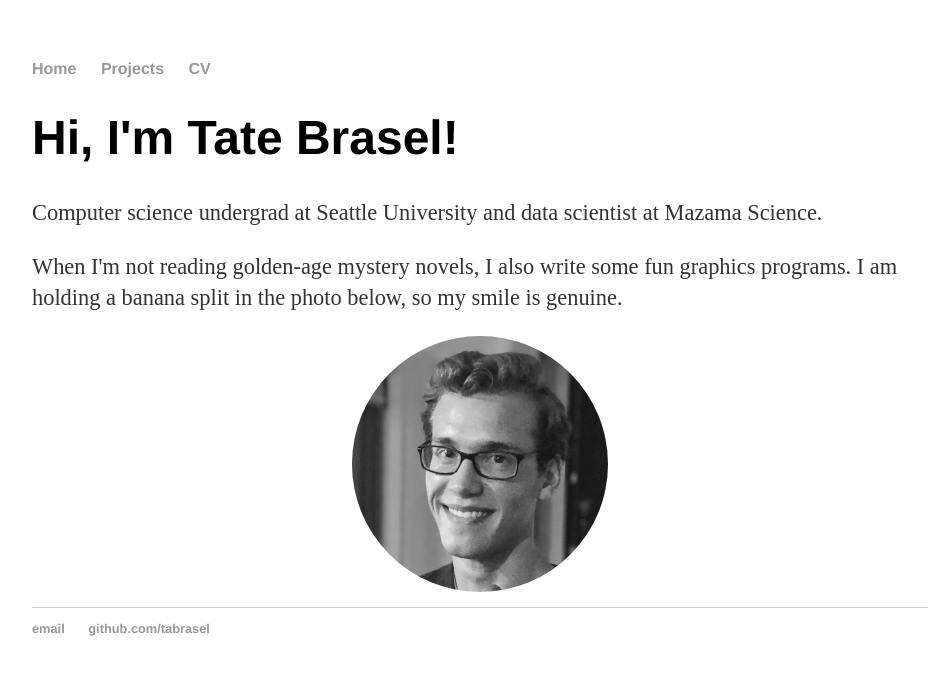
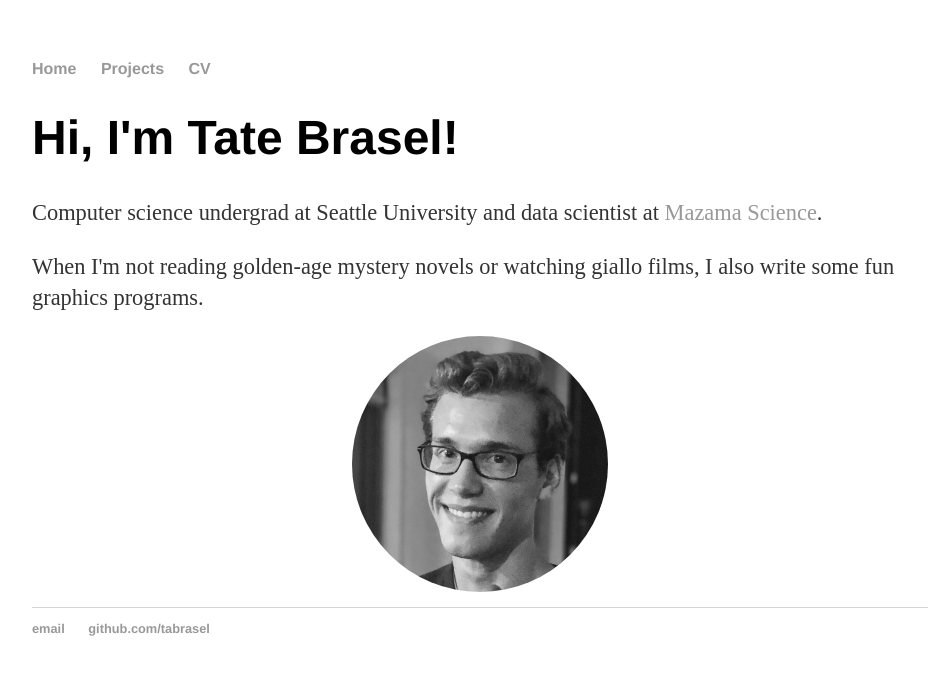
Before and after one commit to tabrasel/tabrasel.github.io, a Jekyll site: the page built from index.html, in a window 1280 px wide. Shown: the top 675 px of the page, without its empty margins (160-1088 px from the left). Built offline with Jekyll 4.4.1, drawn with Linux system fonts in a browser that asks for light colours.

Commit message:
more personal info

```diff
--- a/index.html
+++ b/index.html
@@ -4,7 +4,7 @@ title: Tate Brasel
 ---
 <div class="blurb">
 	<h1>Hi, I'm Tate Brasel!</h1>
-    <p>Computer science undergrad at Seattle University and data scientist at Mazama Science.</p>
-    <p>When I'm not reading golden-age mystery novels, I also write some fun graphics programs. I am holding a banana split in the photo below, so my smile is genuine.</p>
+    <p>Computer science undergrad at Seattle University and data scientist at <a href="https://mazamascience.com/">Mazama Science</a>.</p>
+    <p>When I'm not reading golden-age mystery novels or watching giallo films, I also write some fun graphics programs.</p>
     <img src="res/portrait_thumbnail.JPG" class="thumbnail-circle"></img>
 </div><!-- /.blurb -->
```
